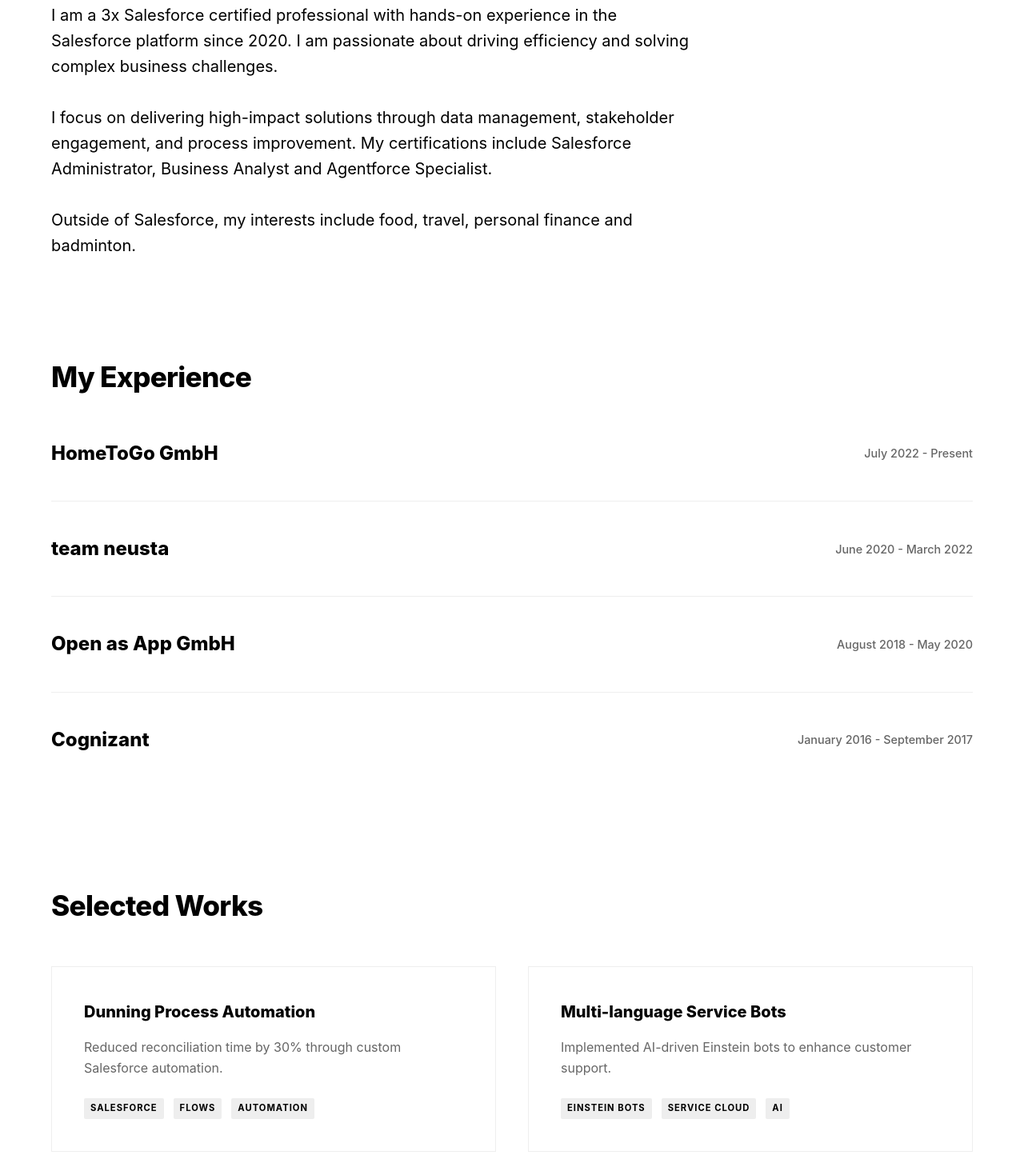
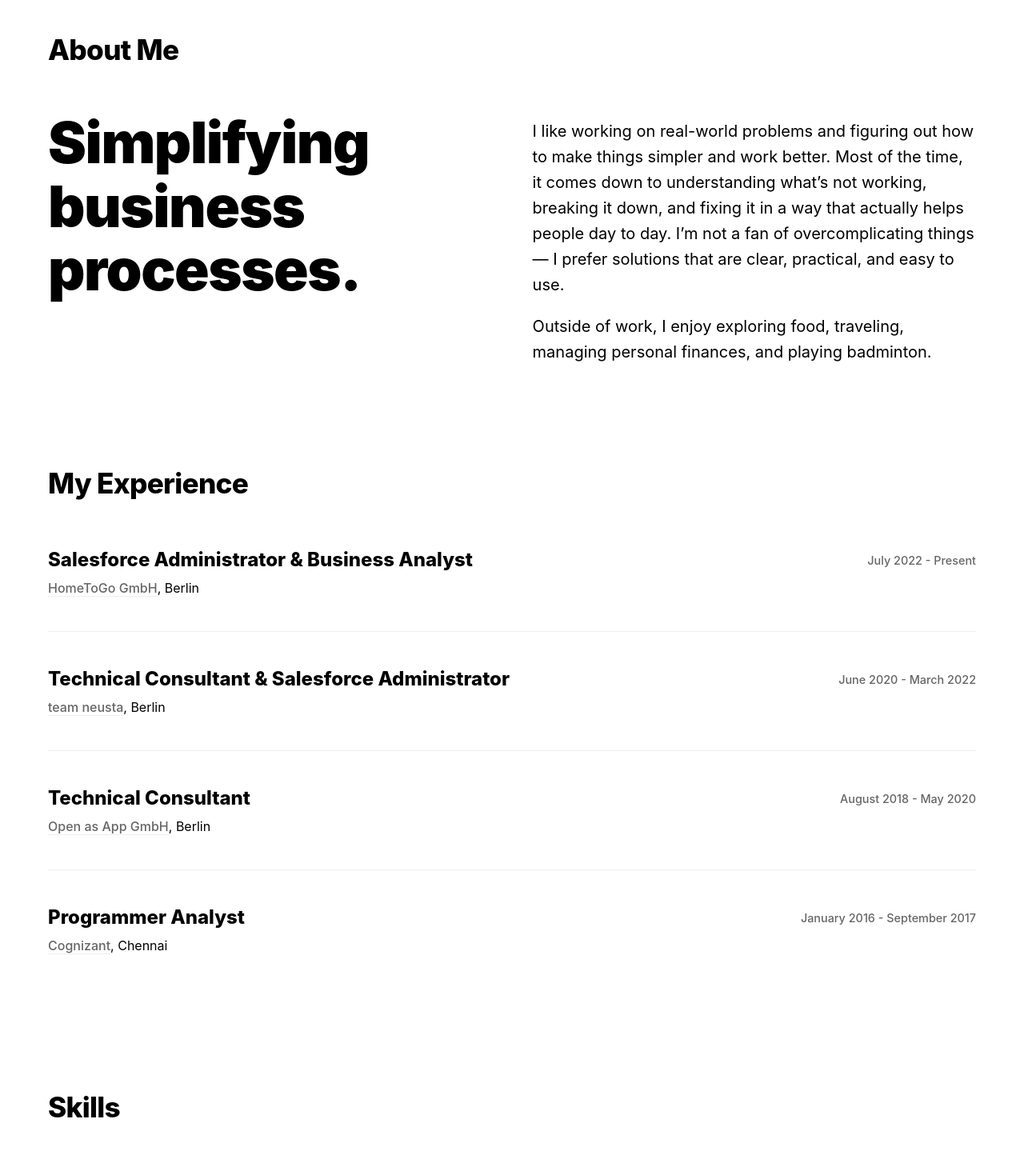
Before and after one commit to balajijayakumar23/portfolio, a React (Vite) app: page / in a window 1280 px wide. Shown: the part 740-2204 px from the top of the page at 80% size. Built offline with nearby package versions, Linux system fonts and the light colour scheme.

Commit message:
Refactor portfolio: update About section layout, enhance Experience roles, and refine global styling

```diff
--- a/src/App.tsx
+++ b/src/App.tsx
@@ -17,7 +17,7 @@ function App() {
       <header className="site-header">
         <div className="logo"><span className="name-accent">balaji</span>jayakumar.</div>
         <div className="header-right">
-          <a href="#" className="nav-link">Resume</a>
+          <a href="https://balaji-jayakumar-dev-ed.develop.my.site.com/portfolio/s/" target="_blank" rel="noopener noreferrer" className="nav-link">Salesforce portfolio</a>
           <button onClick={toggleTheme} className="theme-toggle" aria-label="Toggle theme">
             <div className="toggle-track">
               <div className="toggle-thumb">
@@ -38,16 +38,20 @@ function App() {
           <div className="hero-socials">
             <a href="https://www.linkedin.com/in/balaji-jayakumar/" target="_blank" rel="noopener noreferrer">LinkedIn</a>
             <a href="https://www.salesforce.com/trailblazer/bjayakumar" target="_blank" rel="noopener noreferrer">Trailhead</a>
-            <a href="mailto:your.email@example.com">Email</a>
+            <a href="mailto:balaji.jayakumar17@gmail.com">Email</a>
           </div>
         </section>
 
         <section id="about">
           <h2>About Me</h2>
+          <div className="about-grid">
+            <div className="about-left">
+              <h3>Simplifying business<br />processes.</h3>
+            </div>
             <div className="about-content">
-            <p>I am a 3x Salesforce certified professional with hands-on experience in the Salesforce platform since 2020. I am passionate about driving efficiency and solving complex business challenges.</p>
-            <p>I focus on delivering high-impact solutions through data management, stakeholder engagement, and process improvement. My certifications include Salesforce Administrator, Business Analyst and Agentforce Specialist.</p>
-            <p>Outside of Salesforce, my interests include food, travel, personal finance and badminton.</p>
+              <p>I like working on real-world problems and figuring out how to make things simpler and work better. Most of the time, it comes down to understanding what’s not working, breaking it down, and fixing it in a way that actually helps people day to day. I’m not a fan of overcomplicating things — I prefer solutions that are clear, practical, and easy to use.</p>
+              <p>Outside of work, I enjoy exploring food, traveling, managing personal finances, and playing badminton.</p>
+            </div>
           </div>
         </section>
 
@@ -56,61 +60,49 @@ function App() {
 
           <div className="experience-item">
             <div className="exp-header">
+              <div className="exp-company-role">
+                <span className="exp-role">Salesforce Administrator & Business Analyst</span>
                 <span className="exp-company">
-                <a href="https://www.hometogo.de/" target="_blank" rel="noopener noreferrer">HomeToGo GmbH</a>
+                  <a href="https://www.hometogo.de/" target="_blank" rel="noopener noreferrer">HomeToGo GmbH</a>, Berlin
                 </span>
+              </div>
               <span className="exp-date">July 2022 - Present</span>
             </div>
           </div>
 
           <div className="experience-item">
             <div className="exp-header">
+              <div className="exp-company-role">
+                <span className="exp-role">Technical Consultant & Salesforce Administrator</span>
                 <span className="exp-company">
-                <a href="https://www.team-neusta.de/en" target="_blank" rel="noopener noreferrer">team neusta</a>
+                  <a href="https://www.team-neusta.de/en" target="_blank" rel="noopener noreferrer">team neusta</a>, Berlin
                 </span>
+              </div>
               <span className="exp-date">June 2020 - March 2022</span>
             </div>
           </div>
 
           <div className="experience-item">
             <div className="exp-header">
+              <div className="exp-company-role">
+                <span className="exp-role">Technical Consultant</span>
                 <span className="exp-company">
-                <a href="https://openasapp.com/" target="_blank" rel="noopener noreferrer">Open as App GmbH</a>
+                  <a href="https://openasapp.com/" target="_blank" rel="noopener noreferrer">Open as App GmbH</a>, Berlin
                 </span>
+              </div>
               <span className="exp-date">August 2018 - May 2020</span>
             </div>
           </div>
 
           <div className="experience-item">
             <div className="exp-header">
+              <div className="exp-company-role">
+                <span className="exp-role">Programmer Analyst</span>
                 <span className="exp-company">
-                <a href="https://www.cognizant.com/us/en" target="_blank" rel="noopener noreferrer">Cognizant</a>
+                  <a href="https://www.cognizant.com/us/en" target="_blank" rel="noopener noreferrer">Cognizant</a>, Chennai
                 </span>
+              </div>
               <span className="exp-date">January 2016 - September 2017</span>
-            </div>
-          </div>
-        </section>
-
-        <section id="works">
-          <h2>Selected Works</h2>
-          <div className="works-grid">
-            <div className="work-item">
-              <h3>Dunning Process Automation</h3>
-              <p>Reduced reconciliation time by 30% through custom Salesforce automation.</p>
-              <div className="work-tags">
-                <span>Salesforce</span>
-                <span>Flows</span>
-                <span>Automation</span>
-              </div>
-            </div>
-            <div className="work-item">
-              <h3>Multi-language Service Bots</h3>
-              <p>Implemented AI-driven Einstein bots to enhance customer support.</p>
-              <div className="work-tags">
-                <span>Einstein Bots</span>
-                <span>Service Cloud</span>
-                <span>AI</span>
-              </div>
             </div>
           </div>
         </section>
@@ -152,7 +144,7 @@ function App() {
       <footer className="site-footer">
         <div className="cta">
           <h2>Stay connected w/ me.</h2>
-          <a href="mailto:your.email@example.com" className="cta-link">Let's Connect →</a>
+          <a href="mailto:balaji.jayakumar17@gmail.com" className="cta-link">Let's Connect →</a>
         </div>
         <div className="footer-bottom">
           <div className="footer-socials">
--- a/src/index.css
+++ b/src/index.css
@@ -36,9 +36,9 @@ body {
 }
 
 .portfolio {
-  max-width: 1200px;
+  max-width: 1600px;
   margin: 0 auto;
-  padding: 0 24px;
+  padding: 0 60px;
 }
 
 /* Header */
@@ -135,13 +135,13 @@ body {
 }
 
 .hero-section h1 {
-  font-size: clamp(2rem, 6vw, 3.5rem);
+  font-size: clamp(2.5rem, 8vw, 4.5rem);
   font-weight: 900;
-  line-height: 1.2;
+  line-height: 1.1;
   letter-spacing: -0.02em;
   text-align: center;
   margin-bottom: 32px;
-  max-width: 1100px;
+  max-width: 1200px;
 }
 
 .desktop-br {
@@ -152,6 +152,8 @@ body {
   display: flex;
   gap: 24px;
   justify-content: center;
+  width: 100%;
+  margin-top: 20px;
 }
 
 .hero-socials a {
@@ -185,14 +187,33 @@ h2 {
 }
 
 /* About */
+.about-grid {
+  display: grid;
+  grid-template-columns: 1fr 1fr;
+  gap: clamp(20px, 4vw, 60px);
+  align-items: start;
+}
+
+.about-left h3 {
+  font-size: clamp(2.5rem, 8vw, 4.5rem);
+  font-weight: 900;
+  line-height: 1.1;
+  letter-spacing: -0.02em;
+  margin: 0;
+}
+
 .about-content {
-  font-size: clamp(1.1rem, 3vw, 1.25rem);
-  max-width: 800px;
+  font-size: clamp(1.1rem, 2.5vw, 1.25rem);
   line-height: 1.6;
+  padding-top: 10px;
 }
 
 .about-content p {
-  margin-bottom: 32px;
+  margin-bottom: 20px;
+}
+
+.about-content p:last-child {
+  margin-bottom: 0;
 }
 
 /* Experience */
@@ -209,20 +230,34 @@ h2 {
 .exp-header {
   display: flex;
   justify-content: space-between;
-  align-items: center;
+  align-items: flex-start;
   gap: 20px;
 }
 
-.exp-company a {
+.exp-company-role {
+  display: flex;
+  flex-direction: column;
+  gap: 4px;
+}
+
+.exp-role {
   color: var(--text-color);
-  text-decoration: none;
   font-weight: 800;
   font-size: clamp(1.2rem, 4vw, 1.5rem);
+}
+
+.exp-company a {
+  color: var(--text-secondary);
+  text-decoration: none;
+  font-weight: 500;
+  font-size: clamp(0.9rem, 2.5vw, 1rem);
+  border-bottom: 1px solid var(--border-color);
   transition: var(--transition);
 }
 
 .exp-company a:hover {
-  opacity: 0.7;
+  color: var(--text-color);
+  border-bottom-color: var(--text-color);
 }
 
 .exp-date {
@@ -230,6 +265,7 @@ h2 {
   font-weight: 500;
   font-size: 0.9rem;
   white-space: nowrap;
+  padding-top: 8px;
 }
 
 /* Works */
@@ -310,10 +346,15 @@ h2 {
   font-weight: 700;
   font-size: 1.2rem;
   transition: var(--transition);
+  cursor: pointer;
+  text-align: center;
 }
 
 .cert-item:hover {
-  border-color: var(--text-color);
+  background-color: var(--accent-color);
+  border-color: var(--accent-color);
+  color: var(--bg-color);
+  transform: translateY(-5px);
 }
 
 /* Footer */
@@ -387,7 +428,7 @@ h2 {
   }
 
   .hero-section h1 {
-    text-align: center;
+    text-align: left;
     max-width: 100%;
   }
 
```
Lines whose indentation alone changed are shown as unchanged.
